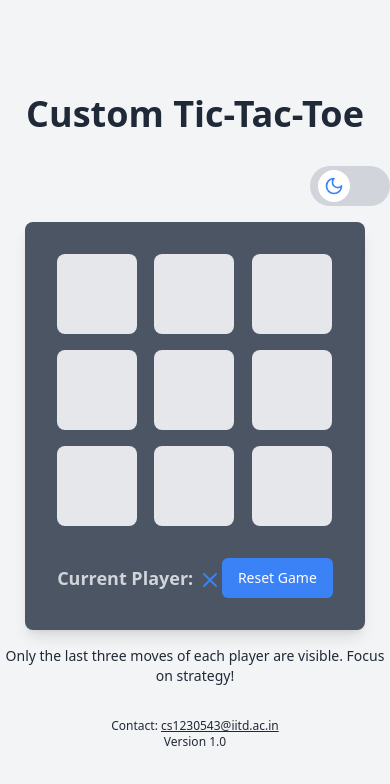
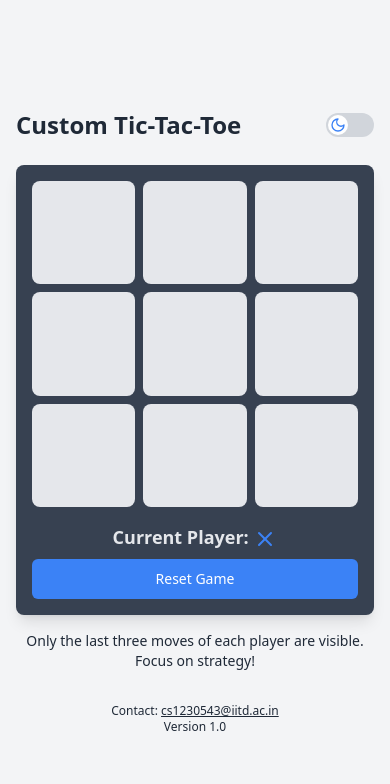
Before and after one commit to aayushyaSahay/Shim-Sham-Sho, a Next.js app: page / in a window 390 px wide. Shown: the top 784 px of the page. Built offline with nearby package versions, Linux system fonts and the light colour scheme.

Commit message:
checked in mobile as well, looks good as of now

```diff
--- a/components/CustomTicTacToe.tsx
+++ b/components/CustomTicTacToe.tsx
@@ -142,9 +142,10 @@ const CustomTicTacToe = () => {
     }, [winner, isDraw]);
 
     return (
-        <div className={`${isDarkMode ? 'bg-gray-800 text-white' : 'bg-gray-100 text-gray-800'} flex flex-col items-center justify-center min-h-screen`}>
-            <h1 className="text-4xl font-bold mb-8">Custom Tic-Tac-Toe</h1>
-            <div className="flex justify-end w-full max-w-md mb-4">
+        <div className={`${isDarkMode ? 'bg-gray-800 text-white' : 'bg-gray-100 text-gray-800'} flex flex-col items-center justify-center min-h-screen p-4`}>
+            <div className="w-full max-w-md">
+                <div className="flex justify-between items-center mb-6">
+                    <h1 className="text-2xl sm:text-4xl font-bold">Custom Tic-Tac-Toe</h1>
                     <label className="flex items-center cursor-pointer">
                         <input
                             type="checkbox"
@@ -152,25 +153,25 @@ const CustomTicTacToe = () => {
                             checked={isDarkMode}
                             onChange={() => setIsDarkMode(!isDarkMode)}
                         />
-                    <div className={`relative w-20 h-10 rounded-full bg-gray-300 ${isDarkMode ? 'bg-blue-500' : 'bg-gray-300'} transition duration-200 ease-linear`}>
-                        <div className={`absolute top-1 left-2 flex items-center justify-center transition-transform duration-200 ease-linear ${isDarkMode ? 'transform translate-x-8' : ''} rounded-full bg-white w-8 h-8`}>
-                            {isDarkMode ? <Sun size={20} className="text-yellow-500" /> : <Moon size={20} className="text-blue-500" />}
+                        <div className={`relative w-12 h-6 sm:w-16 sm:h-8 rounded-full ${isDarkMode ? 'bg-blue-500' : 'bg-gray-300'} transition duration-200 ease-linear`}>
+                            <div className={`absolute top-0.5 left-0.5 flex items-center justify-center transition-transform duration-200 ease-linear ${isDarkMode ? 'transform translate-x-6 sm:translate-x-8' : ''} rounded-full bg-white w-5 h-5 sm:w-7 sm:h-7`}>
+                                {isDarkMode ? <Sun size={16} className="text-yellow-500" /> : <Moon size={16} className="text-blue-500" />}
                             </div>
                         </div>
                     </label>
                 </div>
-            <div className={`${isDarkMode ? 'bg-gray-200' : 'bg-gray-600'}  dark:bg-gray-700 p-8 rounded-lg shadow-lg`}>
-                <div className="grid grid-cols-3 gap-4 mb-8">
+                <div className={`${isDarkMode ? 'bg-white' : 'bg-gray-700'} p-4 sm:p-8 rounded-lg shadow-lg`}>
+                    <div className="grid grid-cols-3 gap-2 sm:gap-4 mb-4 sm:mb-8">
                         {board.map((row, rowIndex) =>
                             row.map((cell, colIndex) => (
                                 <button
                                     key={`${rowIndex}-${colIndex}`}
-                                className={`w-20 h-20 ${isDarkMode ? 'bg-gray-600 text-white hover:bg-gray-500' : 'bg-gray-200 hover:bg-gray-300'} rounded-lg flex items-center justify-center text-4xl focus:outline-none transition-colors`}
+                                    className={`w-full aspect-square ${isDarkMode ? 'bg-gray-600 text-white hover:bg-gray-500' : 'bg-gray-200 hover:bg-gray-300'} rounded-lg flex items-center justify-center text-2xl sm:text-4xl focus:outline-none transition-colors`}
                                     onClick={() => makeMove(rowIndex, colIndex)}
                                     disabled={Boolean(cell) || Boolean(winner) || isDraw}
                                 >
-                                {cell === 'X' && <X size={40} className="text-blue-500" />}
-                                {cell === 'O' && <Circle size={40} className="text-red-500" />}
+                                    {cell === 'X' && <X size={50} className="text-blue-500" />}
+                                    {cell === 'O' && <Circle size={50} className="text-red-500" />}
                                 </button>
                             ))
                         )}
@@ -183,11 +184,11 @@ const CustomTicTacToe = () => {
                             </AlertDescription>
                         </Alert>
                     )}
-                <div className="flex justify-between items-center">
-                <p className={`text-lg font-semibold ${isDarkMode ? 'text-gray-800' : 'text-gray-300'}`}>
+                    <div className="flex flex-col sm:flex-row justify-between items-center">
+                        <p className={`text-lg font-semibold mb-2 sm:mb-0 ${isDarkMode ? 'text-gray-800' : 'text-gray-200'}`}>
                             Current Player: {currentPlayer === 'X' ? <X size={24} className="inline text-blue-500" /> : <Circle size={24} className="inline text-red-500" />}
                         </p>
-                    <Button onClick={resetGame} className="bg-blue-500 hover:bg-blue-600 text-white">
+                        <Button onClick={resetGame} className="bg-blue-500 hover:bg-blue-600 text-white w-full sm:w-auto">
                             Reset Game
                         </Button>
                     </div>
@@ -200,6 +201,7 @@ const CustomTicTacToe = () => {
                     <p>Version 1.0</p>
                 </footer>
             </div>
+        </div>
     );
 };
 
```
Lines whose indentation alone changed are shown as unchanged.
